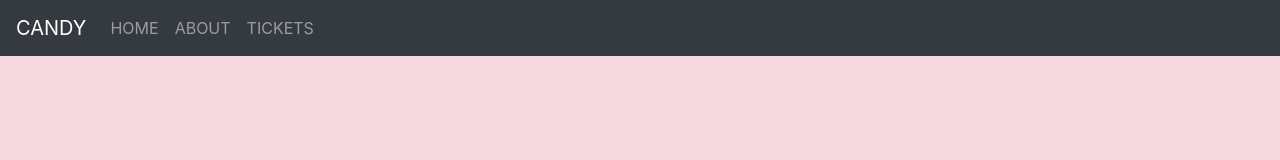
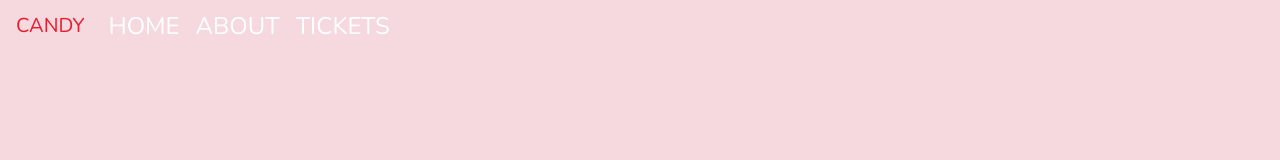
Before and after one commit to Jlopez20515/museum_Of_Candy, a plain HTML site: page index.html in a window 1280 px wide. Drawn offline with nearby package versions, Linux system fonts and the light colour scheme.

Commit message:
modified title

```diff
--- a/app.css
+++ b/app.css
@@ -1,3 +1,20 @@
 body {
   background: #f5d9df;
+  font-family: "Nunito", sans-serif;
 }
+
+#mainNavbar {
+  font-size: 1.5rem;
+  font-weight: 100;
+}
+
+#mainNavbar .nav-link {
+  color: white;
+}
+#mainNavbar .nav-link:hover {
+  color: #EA1C2C;
+}
+
+#mainNavbar .navbar-brand {
+  color: #EA1C2C;
+}
--- a/index.html
+++ b/index.html
@@ -14,11 +14,11 @@
     <!-- Custom CSS -->
     <link rel="stylesheet" href="app.css">
 
-    <title>Museum of Candy</title>
+    <title>Museum of Candys</title>
   </head>
 
   <body>
-    <nav id="mainNavbar" class="navbar navbar-dark bg-dark navbar-expand-md">
+    <nav id="mainNavbar" class="navbar navbar-dark navbar-expand-md py-0">
       <a href="#" class="navbar-brand">CANDY</a>
       <button class="navbar-toggler" data-toggle="collapse" data-target="#navLinks" aria-label="Toggle navigation">
         <span class="navbar-toggler-icon"></span>
```
